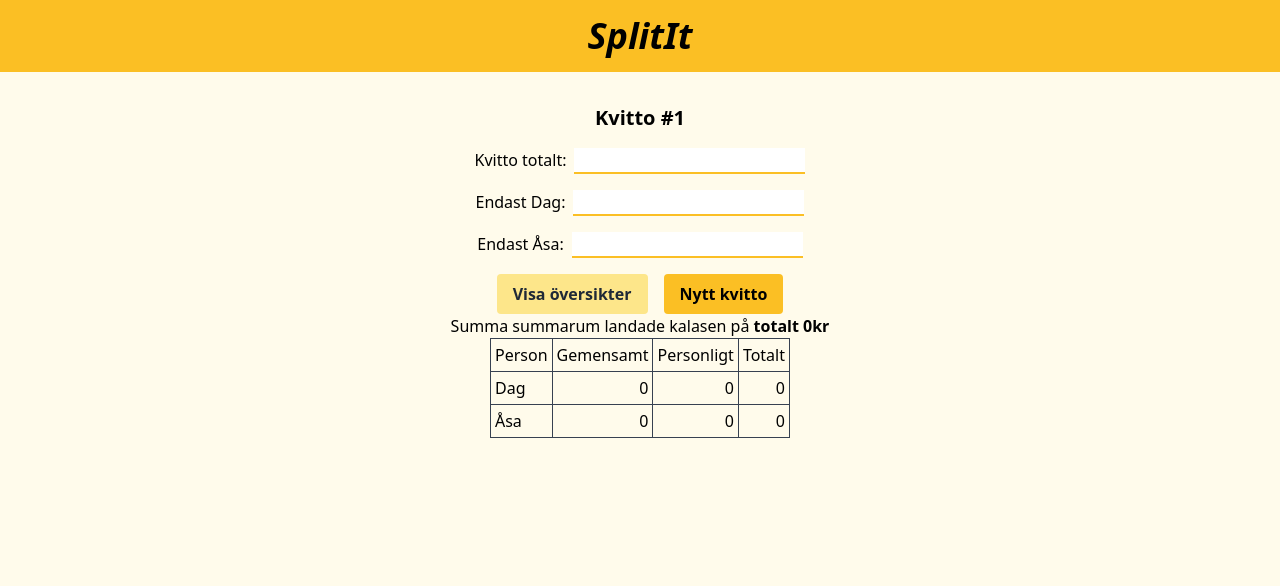
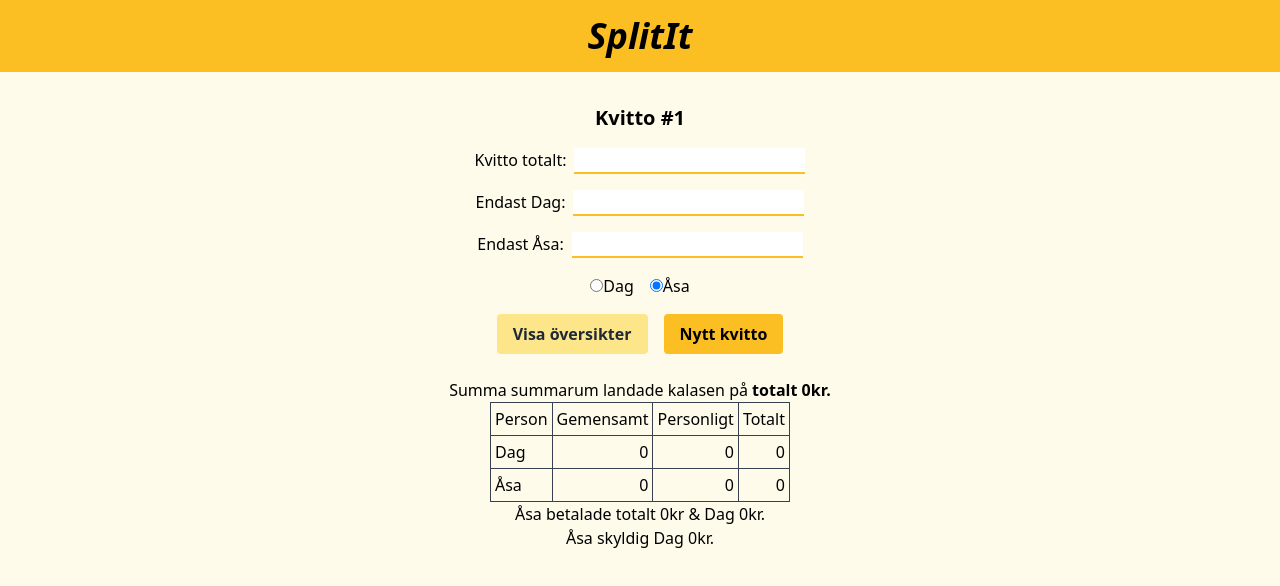
Before and after one commit to jadlers/splitit, a React (Create React App) app: page / in a window 1280 px wide. Shown: the top 586 px of the page. Built offline with nearby package versions, Linux system fonts and the light colour scheme.

Commit message:
Add info on who owes who and how much

```diff
--- a/src/App.js
+++ b/src/App.js
@@ -6,7 +6,7 @@ import OverviewTable from "./OverviewTable";
 
 function App() {
   const [receipts, setReceipts] = useState({
-    1: { both: 0, dag: 0, sis: 0 },
+    1: { both: 0, dag: 0, sis: 0, sisPaid: true },
   });
   const [nextIdx, setNextIdx] = useState(2);
   const [showOverviews, setShowOverviews] = useState(false);
@@ -23,10 +23,15 @@ function App() {
     (acc, { sis }) => acc + sis,
     0
   );
+  const total = 2 * bothTotal + dagTotal + sisTotal;
+
+  const sisPaid = Object.values(receipts)
+    .filter((r) => r.sisPaid)
+    .reduce((acc, { both, dag, sis }) => acc + 2 * both + dag + sis, 0);
 
   const createSaveInfoFn = (key) => {
-    return (both, dag, sis) => {
-      setReceipts({ ...receipts, [key]: { both, dag, sis } });
+    return (both, dag, sis, sisPaid) => {
+      setReceipts({ ...receipts, [key]: { both, dag, sis, sisPaid } });
     };
   };
 
@@ -61,13 +66,19 @@ function App() {
         >
           Nytt kvitto
         </button>
-        <p>
-          Summa summarum landade kalasen på{" "}
-          <span className="font-bold">
-            {`totalt ${2 * bothTotal + dagTotal + sisTotal}kr`}
-          </span>
+        <p className="mt-6">
+          Summa summarum landade kalasen på
+          <span className="font-bold">{` totalt ${total}kr. `}</span>
         </p>
         <OverviewTable both={bothTotal} dagOnly={dagTotal} sisOnly={sisTotal} />
+        <p>
+          Åsa betalade totalt {sisPaid}kr & Dag {total - sisPaid}kr.
+        </p>
+        <p>
+          {sisPaid > bothTotal + sisTotal
+            ? `Dag skyldig Åsa ${sisPaid - (bothTotal + sisTotal)}kr.`
+            : `Åsa skyldig Dag ${bothTotal + sisTotal - sisPaid}kr.`}
+        </p>
       </main>
     </>
   );
--- a/src/Receipt.js
+++ b/src/Receipt.js
@@ -7,12 +7,13 @@ export default function Receipt({ id, saveInfo, showOverview }) {
   const [total, setTotal] = useState(0);
   const [dagOnly, setPersonalDag] = useState(0);
   const [sisOnly, setPersonalSis] = useState(0);
+  const [sisPaid, setSisPaid] = useState(true);
 
   const both = (total - (dagOnly + sisOnly)) / 2;
 
   useEffect(() => {
-    saveInfo(both, dagOnly, sisOnly);
-  }, [both, dagOnly, sisOnly]);
+    saveInfo(both, dagOnly, sisOnly, sisPaid);
+  }, [both, dagOnly, sisOnly, sisPaid]);
 
   return (
     <div className="flex flex-col space-y-4 my-4 px-4 text-center">
@@ -28,6 +29,26 @@ export default function Receipt({ id, saveInfo, showOverview }) {
       </label>
       <PersonalExpences name="Dag" setTotal={setPersonalDag} />
       <PersonalExpences name="Åsa" setTotal={setPersonalSis} />
+      <div className="flex mx-auto ">
+        <label className="px-2">
+          <input
+            type="radio"
+            name={`paid${id}`}
+            checked={!sisPaid}
+            onChange={() => setSisPaid(false)}
+          />
+          Dag
+        </label>
+        <label className="px-2">
+          <input
+            type="radio"
+            name={`paid${id}`}
+            checked={sisPaid}
+            onChange={() => setSisPaid(true)}
+          />
+          Åsa
+        </label>
+      </div>
       {showOverview && (
         <OverviewTable both={both} dagOnly={dagOnly} sisOnly={sisOnly} />
       )}
```
